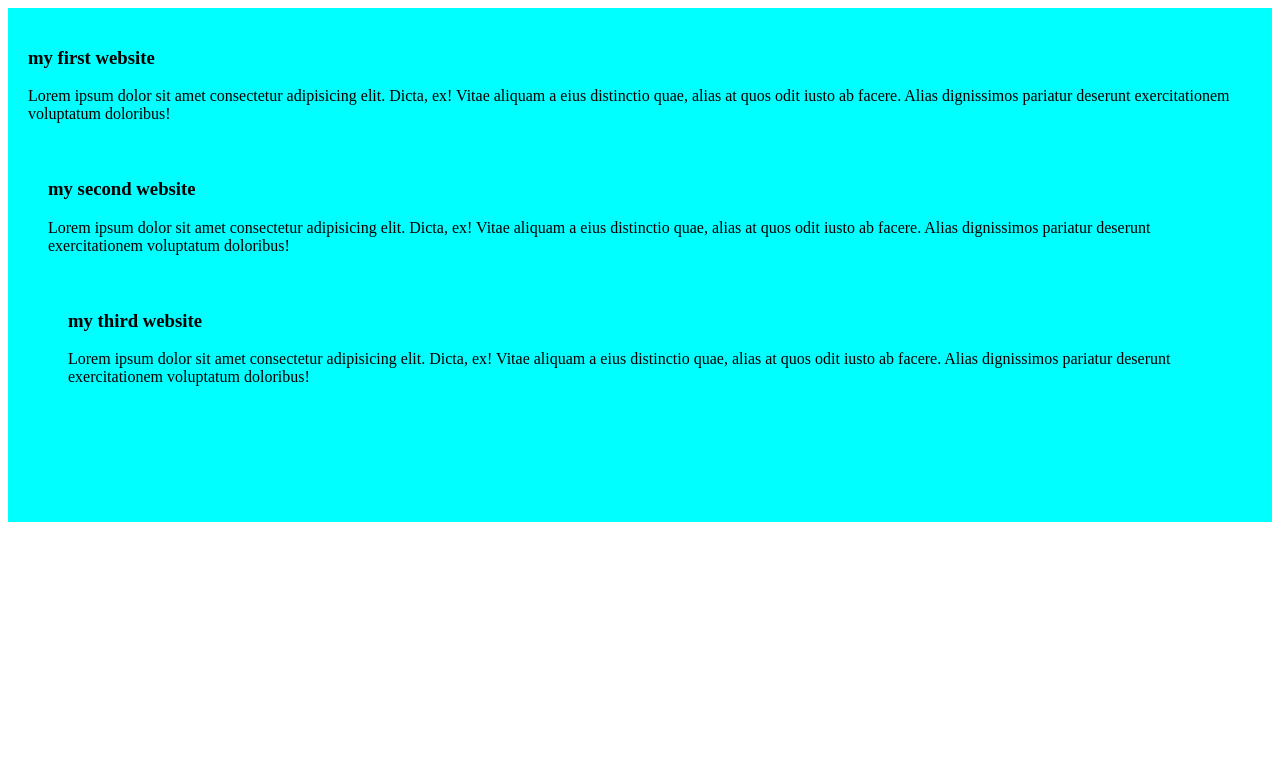
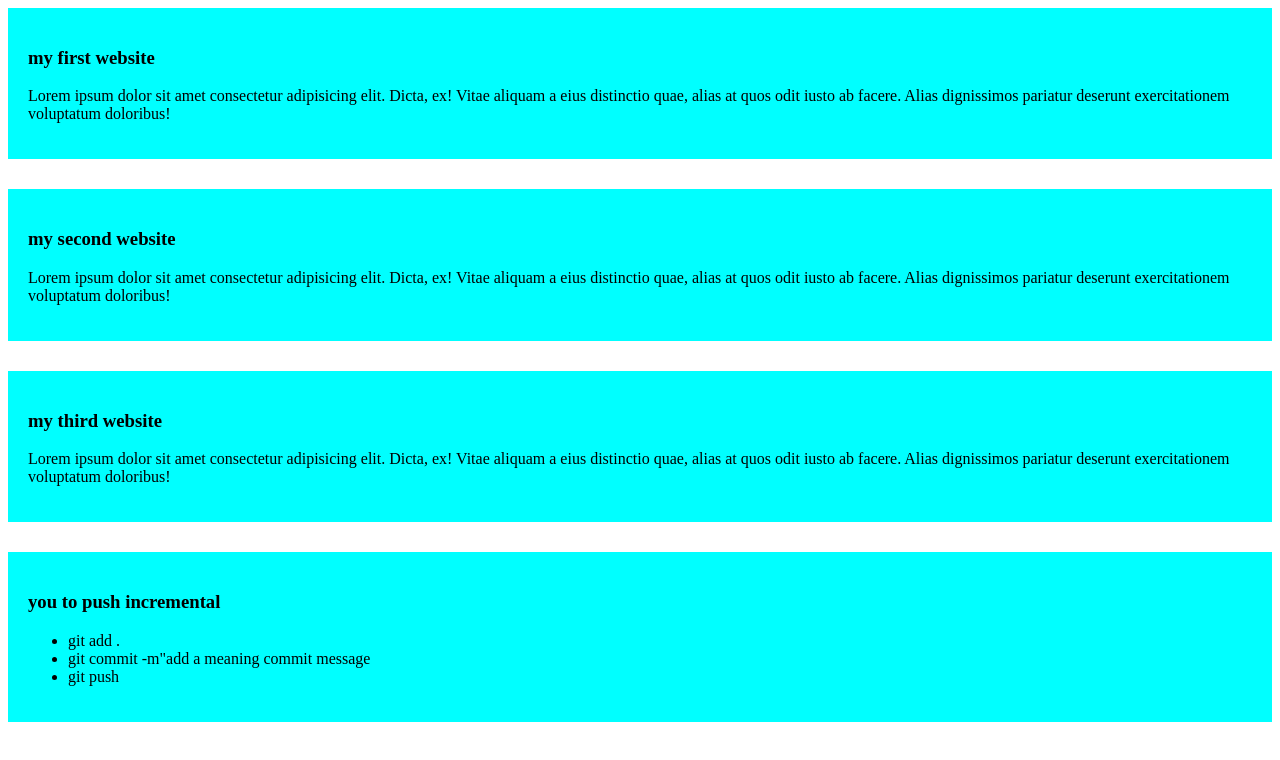
Before and after one commit to nusratlata/my-swebsite, a plain HTML site: page my-swebsite/index.html in a window 1280 px wide. Drawn offline with Linux system fonts and the light colour scheme.

Commit message:
added a list to push code

```diff
--- a/my-swebsite/index.html
+++ b/my-swebsite/index.html
@@ -10,14 +10,22 @@
   <div>
     <h3>my first website</h3>
     <p>Lorem ipsum dolor sit amet consectetur adipisicing elit. Dicta, ex! Vitae aliquam a eius distinctio quae, alias at quos odit iusto ab facere. Alias dignissimos pariatur deserunt exercitationem voluptatum doloribus!</p>
+    </div>
     <div>
       <h3>my second website</h3>
       <p>Lorem ipsum dolor sit amet consectetur adipisicing elit. Dicta, ex! Vitae aliquam a eius distinctio quae, alias at quos odit iusto ab facere. Alias dignissimos pariatur deserunt exercitationem voluptatum doloribus!</p>
+      </div>
       <div>
         <h3>my third website</h3>
         <p>Lorem ipsum dolor sit amet consectetur adipisicing elit. Dicta, ex! Vitae aliquam a eius distinctio quae, alias at quos odit iusto ab facere. Alias dignissimos pariatur deserunt exercitationem voluptatum doloribus!</p>
   </div>
-    </div>
+  <div>
+    <h3>you to push incremental</h3>
+    <ul>
+      <li>git add .</li>
+      <li>git commit -m"add a meaning commit message</li>
+      <li>git push</li>
+    </ul>
   </div>
 </body>
 </html>
```
